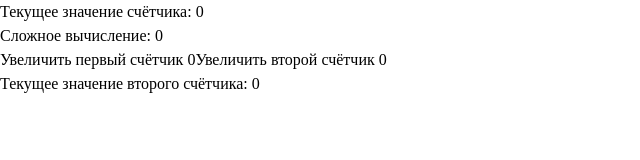
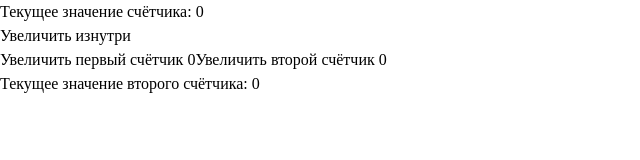
Before and after one commit to Viktor1504/React19_Examples_Code, a React (Vite) app: page / in a window 1280 px wide. Shown: the top 160 px of the page, without its empty margins (0-640 px from the left). Built offline with nearby package versions, Linux system fonts and the light colour scheme.

Commit message:
examle_useCallback

```diff
--- a/src/App.tsx
+++ b/src/App.tsx
@@ -1,10 +1,16 @@
-import {memo, useMemo, useState} from "react";
+import { memo, useState, useCallback } from "react";
 
-const CounterDisplay = memo(({count}: { count: number }) => {
+const CounterDisplay = memo(({ count, onIncrement }: { count: number; onIncrement: () => void }) => {
     console.log("CounterDisplay перерисован!");
     return (
         <div className="p-4 bg-blue-100 rounded-lg shadow-md">
             <p className="text-blue-800 font-semibold">Текущее значение счётчика: {count}</p>
+            <button
+                className="bg-blue-900 text-white px-2 py-1 mt-2 rounded-lg"
+                onClick={onIncrement}
+            >
+                Увеличить изнутри
+            </button>
         </div>
     );
 });
@@ -13,20 +19,17 @@ export default function App() {
     const [firstCounter, setFirstCounter] = useState(0);
     const [secondCounter, setSecondCounter] = useState(0);
 
-    const expensiveCalculation = useMemo(() => {
-        console.log("Выполняется сложное вычисление...");
-        return Array.from({length: 1000}, (_, i) => i * firstCounter).reduce((a, b) => a + b, 0);
-    }, [firstCounter])
+    // Мемоизируем функцию
+    const handleIncrement = useCallback(() => {
+        setFirstCounter((prev) => prev + 1);
+    }, []); // Пустой массив зависимостей, так как функция не зависит от внешних значений
 
     return (
         <div className="flex items-center justify-center h-screen bg-gray-200 flex-col gap-4">
-            <CounterDisplay count={firstCounter}/>
-            <div className="p-4 bg-yellow-100 rounded-lg shadow-md">
-                <p className="text-yellow-800 font-semibold">Сложное вычисление: {expensiveCalculation}</p>
-            </div>
+            <CounterDisplay count={firstCounter} onIncrement={handleIncrement} />
             <button
                 className="bg-cyan-900 text-white px-4 py-2 hover:bg-cyan-800 active:bg-cyan-600 rounded-2xl transition-colors"
-                onClick={() => setFirstCounter(firstCounter + 1)}
+                onClick={handleIncrement}
             >
                 Увеличить первый счётчик {firstCounter}
             </button>
```
